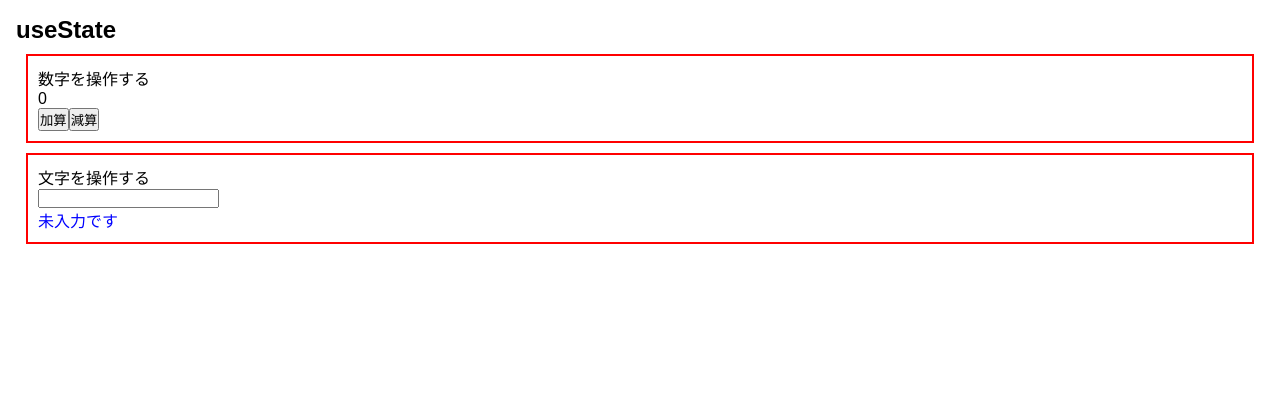
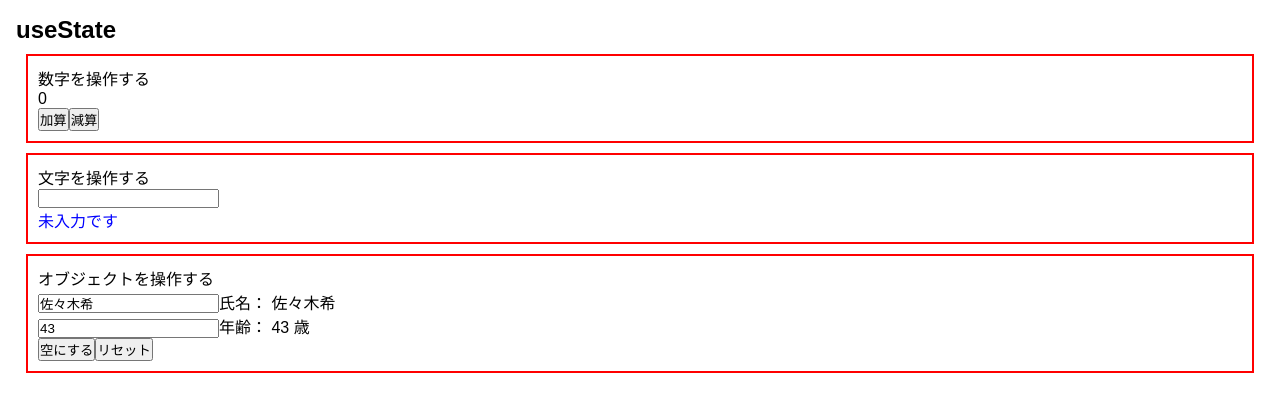
Before and after one commit to keroro0402/Next_Docker_App, a Next.js app in the folder web/: page /01_useState in a window 1280 px wide. Shown: the top 412 px of the page. Built offline with nearby package versions, Linux system fonts and the light colour scheme.

Commit message:
useState03用データ作成

```diff
--- /dev/null
+++ b/web/src/app/01_useState/components/useState03.tsx
@@ -0,0 +1,38 @@
+'use client';
+
+import React, { useState } from 'react';
+import { forUseState03Data, Obj } from '../data/index';
+
+const UseState03 = () => {
+  const [state, setState] = useState<Obj>(forUseState03Data);
+
+  const input = (e: React.ChangeEvent<HTMLInputElement>) => {
+    setState({ ...state, [e.target.name]: e.target.value });
+  };
+
+  const reset = () => {
+    setState(forUseState03Data);
+  };
+
+  const clear = () => {
+    setState({ name: '', age: '' });
+  };
+
+  return (
+    <>
+      <p>オブジェクトを操作する</p>
+      <div>
+        <input type='text' value={state.name} onChange={input} name='name' />
+        氏名： {state.name || <span style={{ color: 'blue' }}>未入力です</span>}
+      </div>
+      <div>
+        <input type='number' value={state.age} onChange={input} name='age' />
+        年齢： {state.age || <span style={{ color: 'blue' }}>未入力です</span>} {state.age && '歳'}
+      </div>
+      <button onClick={clear}>空にする</button>
+      <button onClick={reset}>リセット</button>
+    </>
+  );
+};
+
+export default UseState03;
--- /dev/null
+++ b/web/src/app/01_useState/data/index.ts
@@ -0,0 +1,12 @@
+interface Obj {
+  name: string;
+  age: number | string;
+}
+
+const forUseState03Data: Obj = {
+  name: '佐々木希',
+  age: 43,
+};
+
+export type { Obj };
+export { forUseState03Data };
--- a/web/src/app/01_useState/page.tsx
+++ b/web/src/app/01_useState/page.tsx
@@ -1,5 +1,6 @@
 import UseState01 from './components/useState01';
 import UseState02 from './components/useState02';
+import UseState03 from './components/useState03';
 import '../globals.css';
 export default function UseState() {
   return (
@@ -11,6 +12,9 @@ export default function UseState() {
       <div className='card'>
         <UseState02 />
       </div>
+      <div className='card'>
+        <UseState03 />
+      </div>
     </>
   );
 }
```
